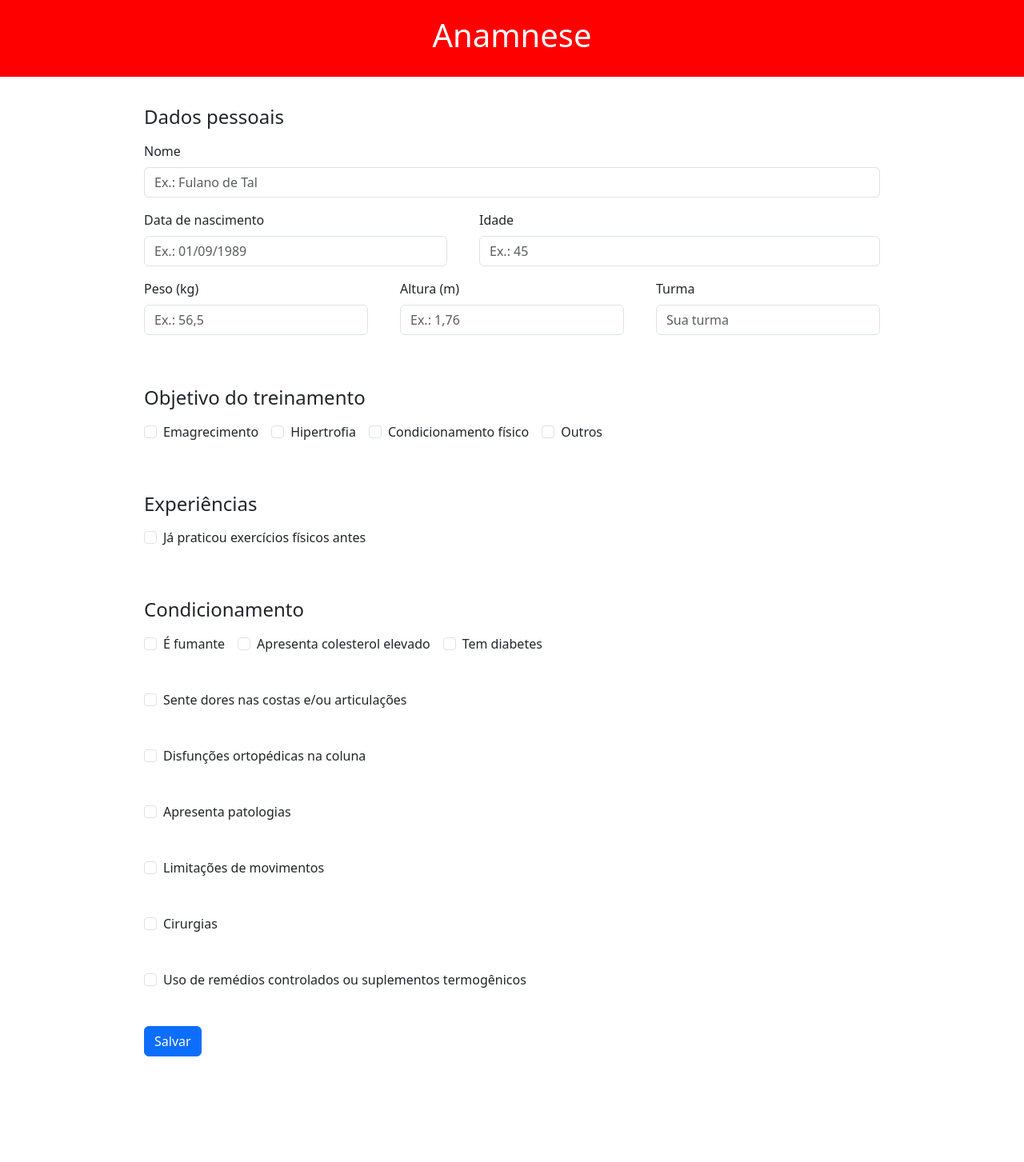
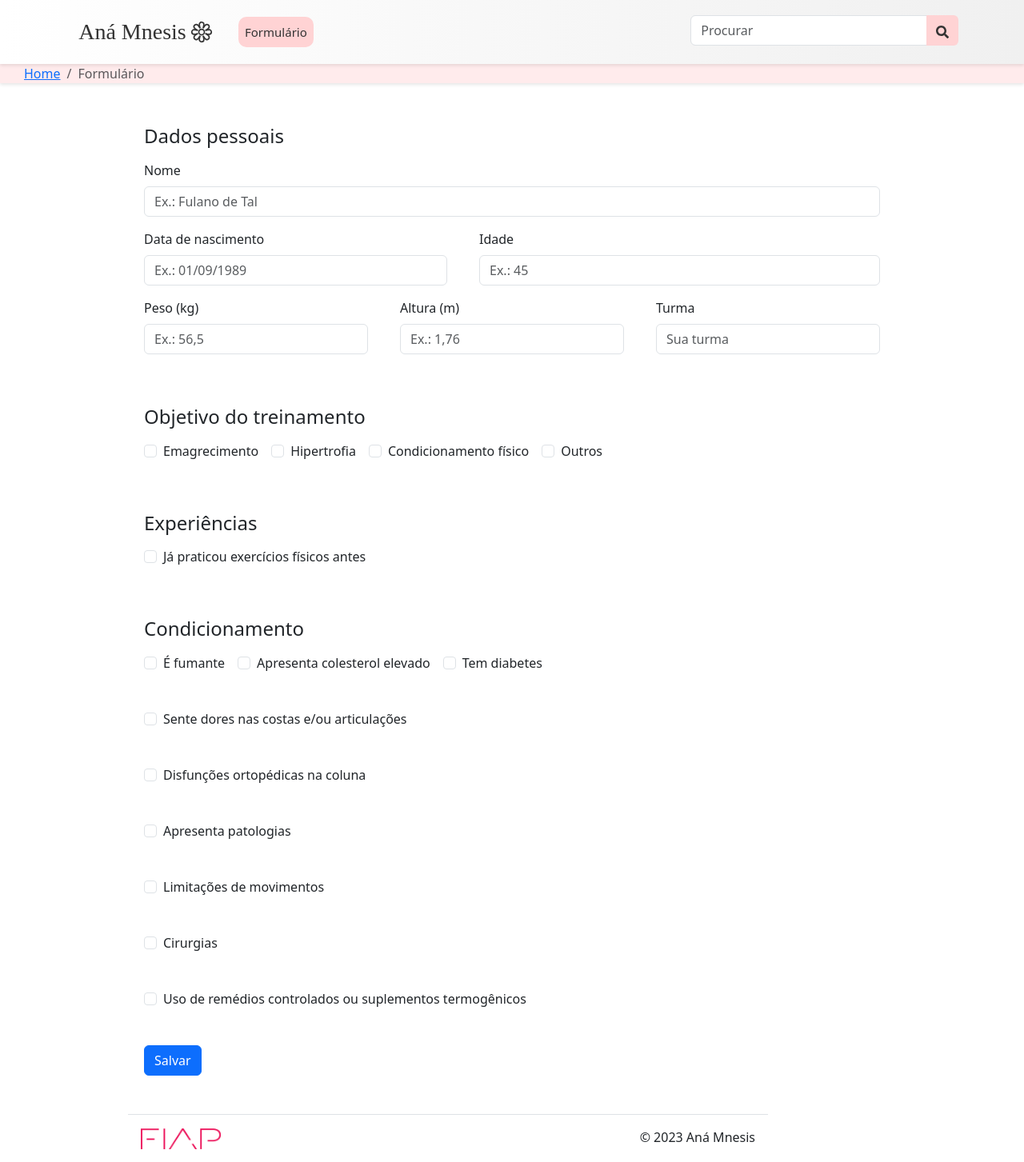
Before and after one commit to siloke/formulario-anamnese, a React (Vite) app: page / in a window 1280 px wide. Shown: the whole page at 80% size. Before the commit the page ends 1321 px from the top, so only its background shows below. Built offline with nearby package versions, Linux system fonts and the light colour scheme.

Commit message:
header e footer

```diff
--- a/package.json
+++ b/package.json
@@ -15,6 +15,7 @@
     "react": "^18.2.0",
     "react-bootstrap": "^2.9.1",
     "react-dom": "^18.2.0",
+    "react-icons": "^4.12.0",
     "react-speech-recognition": "^3.10.0",
     "reflexbox": "^4.0.6",
     "regenerator-runtime": "^0.14.0",
--- a/src/App.jsx
+++ b/src/App.jsx
@@ -6,6 +6,8 @@ import { Button } from "react-bootstrap";
 import { useFormik } from "formik"
 import regeneratorRuntime from "regenerator-runtime"; // Se tirar isso não funciona
 import SpeechRecognition, { useSpeechRecognition } from "react-speech-recognition"
+import {Breadcumb} from "./components/Breadcrumbs/Breadcumb.jsx";
+import Footer from "./components/Footer/Footer.jsx";
 
 const getAge = dateString => {
   const date = new Date();
@@ -144,7 +146,8 @@ const App = () => {
 
   return (
     <>
-      <Header></Header>
+      <Header/>
+      <Breadcumb/>
       <Box maxWidth={1000} width="100%" height="100vh" m="0 auto" p={20}>
         <Form ref={formRef} onSubmit={formik.handleSubmit}>
           <Box mx={20} className="my-3">
@@ -529,9 +532,11 @@ const App = () => {
           <Box mx={20}>
             <Button variant="primary" type="submit">Salvar</Button>
           </Box>
+          <Footer/>
         </Form>
       </Box>
     </>
+
   );
 }
 
--- /dev/null
+++ b/src/components/Breadcrumbs/Breadcumb.jsx
@@ -0,0 +1,13 @@
+
+import {Breadcrumb} from "react-bootstrap";
+import {StyledBreadcumb} from "./StyledBreadcumb.jsx";
+export const Breadcumb = () => {
+    return (
+        <StyledBreadcumb>
+            <Breadcrumb>
+                <Breadcrumb.Item href="#" className="b-item">Home</Breadcrumb.Item>
+                <Breadcrumb.Item href="#" className="b-item" active> Formulário</Breadcrumb.Item>
+            </Breadcrumb>
+        </StyledBreadcumb>
+    );
+}
--- /dev/null
+++ b/src/components/Breadcrumbs/StyledBreadcumb.jsx
@@ -0,0 +1,15 @@
+import styled from "styled-components";
+import {Box} from "reflexbox";
+
+export const StyledBreadcumb = styled(Box)`
+  width: 100%;
+  height: auto;
+  text-decoration: none;
+  background-color: #FFEBEC;
+  padding: 0 30px;
+  box-shadow: 0 2px 4px rgba(0, 0, 0, 0.1); /* Adicione a sombra desejada */
+
+  .breadcrumb-item {
+    text-decoration: none;
+  }
+`
--- /dev/null
+++ b/src/components/Footer/Footer.jsx
@@ -0,0 +1,24 @@
+import React from 'react';
+import { Container, Row, Col } from 'react-bootstrap';
+import {StyledFooter} from "./StyledFooter.jsx";
+import logo from '../../assets/images/logo-fiap.png'
+const Footer = () => {
+    return (
+        <StyledFooter>
+            <footer className="mt-5">
+                <Container fluid={true}>
+                    <Row className="border-top justify-content-between p-3">
+                        <Col className="p-0" md={3} sm={12}>
+                            <img src={logo} alt="Logo da FIAP"/>
+                        </Col>
+                        <Col className="p-0 d-flex justify-content-end" md={3}>
+                            © 2023 Aná Mnesis
+                        </Col>
+                    </Row>
+                </Container>
+            </footer>
+        </StyledFooter>
+    );
+};
+
+export default Footer;
--- /dev/null
+++ b/src/components/Footer/StyledFooter.jsx
@@ -0,0 +1,12 @@
+import styled from "styled-components";
+import {Box} from "reflexbox";
+
+export const StyledFooter = styled(Box)`
+  width: 100vh;
+  height: auto;
+
+  img {
+    width: 100px;
+  }
+
+`
--- a/src/components/Header/Header.jsx
+++ b/src/components/Header/Header.jsx
@@ -1,14 +1,37 @@
-import styled from "styled-components";
-import { Box } from "reflexbox";
+import Container from 'react-bootstrap/Container';
+import Nav from 'react-bootstrap/Nav';
+import Navbar from 'react-bootstrap/Navbar';
+import {StyledHeader} from "./StyledHeader.jsx";
+import { IoFlowerOutline } from "react-icons/io5";
+import Form from "react-bootstrap/Form";
+import {Button, InputGroup} from "react-bootstrap";
+import { FaSearch } from "react-icons/fa";
 
-const StyledHeader = styled(Box)`
-    background-color: red;
-    color: white;
-`
+function Header() {
+    return (
+        <StyledHeader>
+            <Navbar className="container-navbar">
+                <Container className="container-header">
 
-const Header = () => {
-    return (
-        <StyledHeader width={1} padding="20px" textAlign="center"><h1>Anamnese</h1></StyledHeader>
+                    <Navbar.Brand className="logo" href="#home"> Aná Mnesis <IoFlowerOutline /></Navbar.Brand>
+
+                    <Nav className="me-auto">
+                        <Nav.Link href="#home" className="links">Formulário</Nav.Link>
+                    </Nav>
+
+                    <InputGroup className="mb-1">
+                        <Form.Control
+                            placeholder="Procurar"
+                            aria-label="Recipient's username"
+                            aria-describedby="basic-addon2"
+                        />
+                        <Button style={{backgroundColor: "#FFD3D4", border: "none"}}>
+                            <FaSearch className="lupa"/>
+                        </Button>
+                    </InputGroup>
+                </Container>
+            </Navbar>
+        </StyledHeader>
     );
 }
 
--- /dev/null
+++ b/src/components/Header/StyledHeader.jsx
@@ -0,0 +1,55 @@
+import styled from "styled-components";
+import { Box } from "reflexbox";
+
+export const StyledHeader = styled(Box)`
+
+  .container-navbar {
+    background: linear-gradient(to left, #f0f0f0, #ffffff);
+    box-shadow: 0 2px 4px rgba(0, 0, 0, 0.1);
+    height: 80px;
+    width: 100%;
+  }
+
+  .logo {
+    font-size: 3.5vh;
+    height: auto;
+    width: 25vh;
+    display: flex;
+    align-items: center;
+    justify-content: center;
+    gap: 5px;
+    color: #333333;
+    border-radius: 15px;
+    font-family: 'Dancing Script', cursive;
+  }
+
+  .lupa {
+    color: #333333;
+  }
+
+  .container-header {
+    display: flex;
+    width: 100%;
+    height: auto;
+    align-content: center;
+  }
+
+  .mb-1 {
+    width: 30%;
+  }
+  .links {
+    color: #333333;
+    font-size: 15px;
+    transition: color 0.3s ease, transform 0.3s ease;
+    width: auto;
+    height: auto;
+    background-color: #FFD3D4;
+    border-radius: 10px;
+  }
+
+  .links:hover {
+    transform: scale(1.1);
+    font-weight: bold;
+  }
+
+`
```
Also changed, not shown: src/assets/images/logo-fiap.png (added), 1 other file (tests, documents, lock files or other folders).
